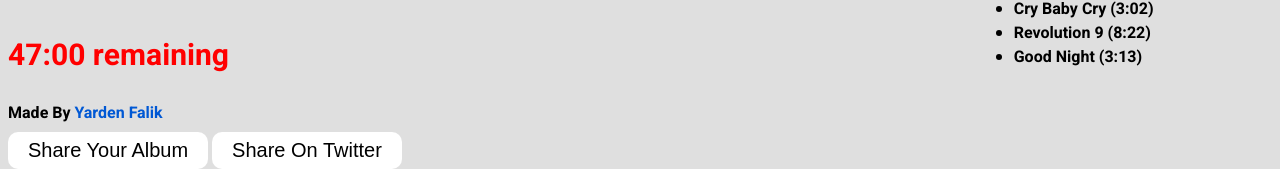
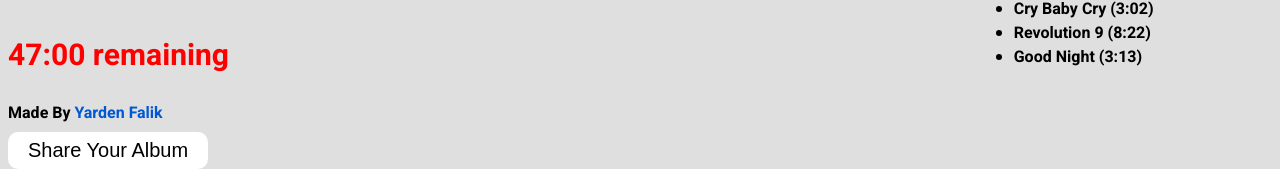
Before and after one commit to yardenfalik/makethewhitealbumasinglealbum, a plain HTML site: page index.html in a window 1280 px wide. Shown: the part 926-1095 px from the top of the page. Drawn offline with Linux system fonts and the light colour scheme.

Commit message:
Update index.html

```diff
--- a/index.html
+++ b/index.html
@@ -16,7 +16,6 @@
             <p id="timer">47:00 remaining</p>
             <br>
             <button onclick="shareAlbumFunction()">Share Your Album</button>
-            <button onclick="shareAlbumFunctionTwitter()">Share On Twitter</button>
         </div>
         <div class="leftItem">
             <h3>Track List</h3>
```
